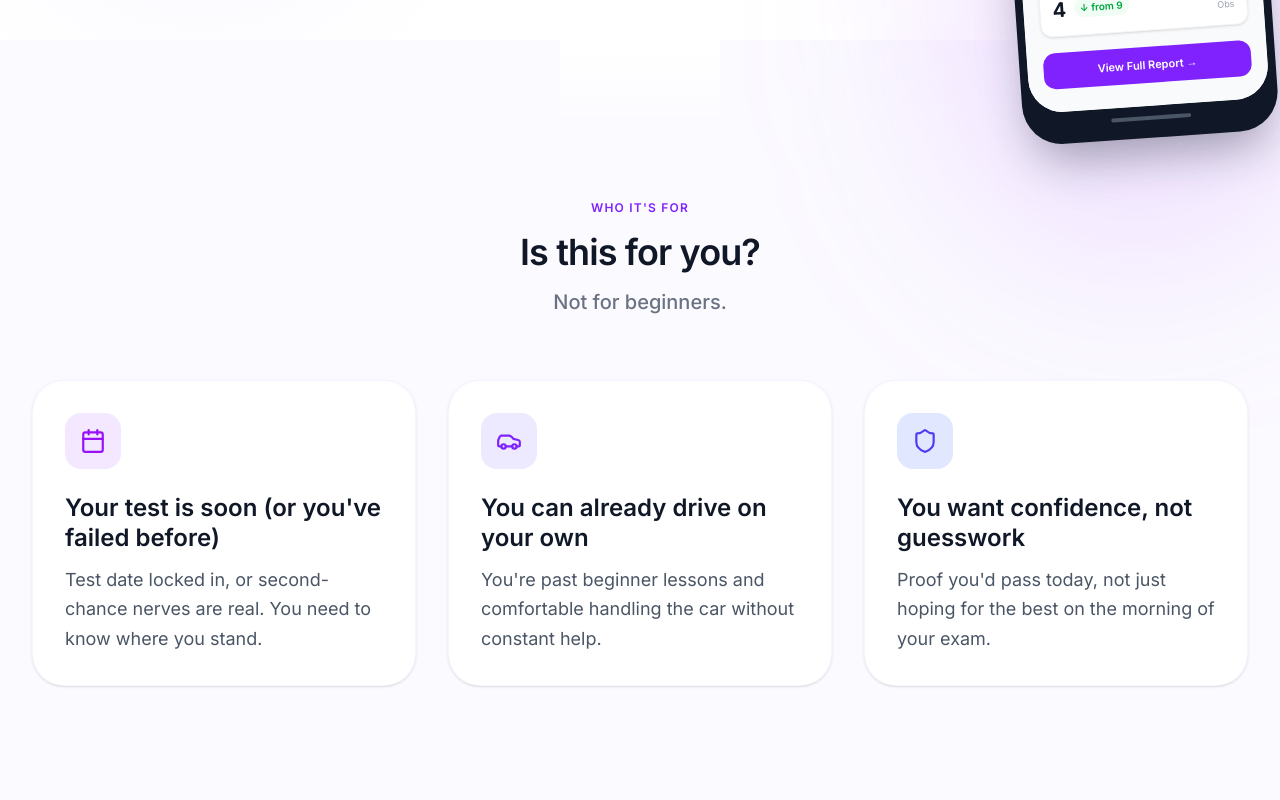
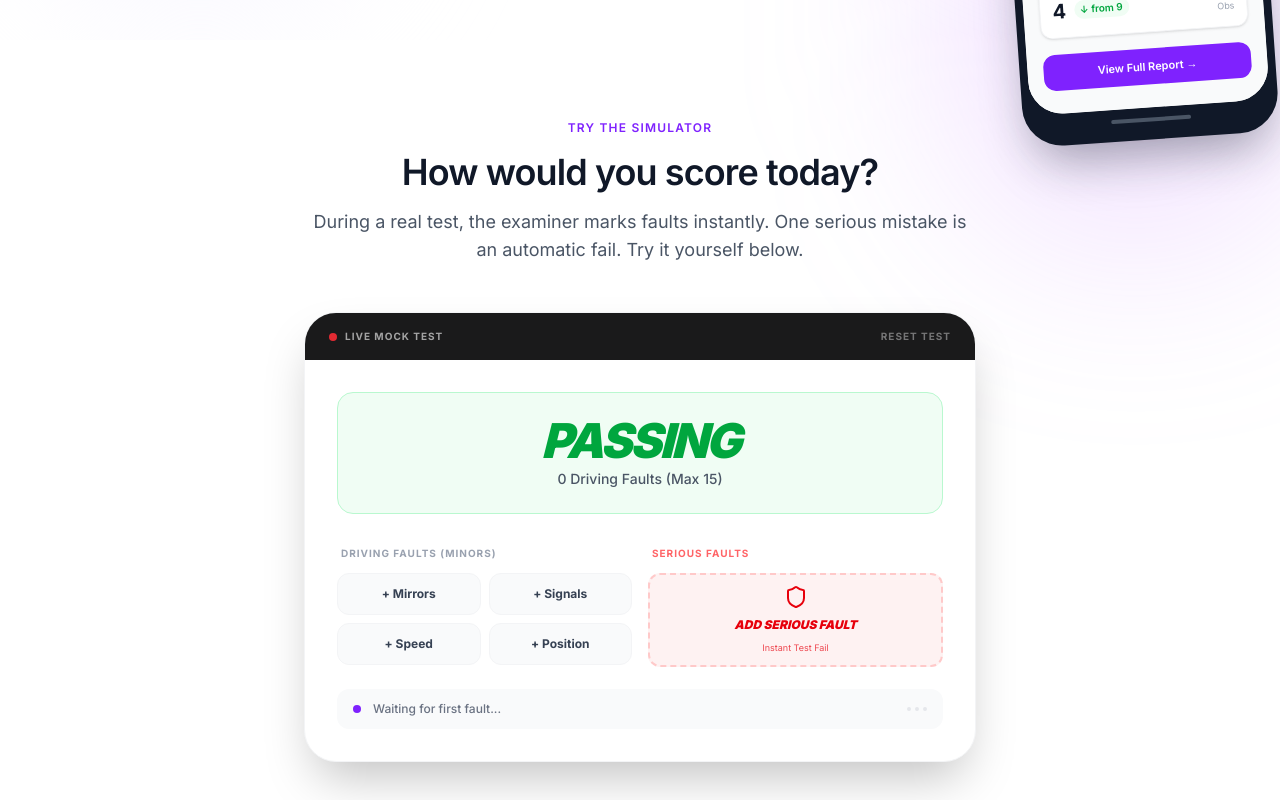
Before and after one commit to Shemiloore/drive-prep, a React (Vite) app: page / in a window 1280 px wide. Shown: the part 680-1480 px from the top of the page. Built offline with nearby package versions, Linux system fonts and the light colour scheme.

Commit message:
feat: add interactive mock test simulator to landing page

```diff
--- a/src/App.jsx
+++ b/src/App.jsx
@@ -422,6 +422,108 @@ function MobileCarousel({ children, count, containerClass, dark = false }) {
   )
 }
 
+// ─── Interactive Scorecard ───────────────────────────────────────────────────
+function InteractiveScorecard() {
+  const [minors, setMinors] = useState(0)
+  const [serious, setSerious] = useState(false)
+  const [lastAction, setLastAction] = useState('')
+
+  const isPassing = !serious && minors < 16
+  const statusColor = isPassing ? 'text-green-600' : 'text-red-600'
+  const statusBg = isPassing ? 'bg-green-50' : 'bg-red-50'
+  const statusBorder = isPassing ? 'border-green-200' : 'border-red-200'
+
+  const addMinor = (type) => {
+    if (minors < 20) setMinors(prev => prev + 1)
+    setLastAction(`Added Driving Fault: ${type}`)
+  }
+
+  const toggleSerious = () => {
+    setSerious(true)
+    setLastAction('SERIOUS FAULT recorded')
+  }
+
+  const reset = () => {
+    setMinors(0)
+    setSerious(false)
+    setLastAction('Test Reset')
+  }
+
+  return (
+    <div className="bg-white rounded-[32px] border border-gray-100 shadow-2xl overflow-hidden max-w-2xl mx-auto">
+      {/* Header */}
+      <div className="bg-[#1A1A1B] px-6 py-4 flex justify-between items-center">
+        <div className="flex items-center gap-2">
+          <div className="w-2 h-2 rounded-full bg-red-500 animate-pulse" />
+          <span className="text-white/60 text-[10px] font-bold uppercase tracking-widest">Live Mock Test</span>
+        </div>
+        <button onClick={reset} className="text-white/40 hover:text-white text-[10px] font-bold uppercase tracking-widest transition-colors">
+          Reset Test
+        </button>
+      </div>
+
+      <div className="p-6 sm:p-8">
+        {/* Status Display */}
+        <div className={`mb-8 p-6 rounded-2xl border ${statusBorder} ${statusBg} transition-colors duration-500 text-center`}>
+          <div className={`text-4xl sm:text-5xl font-black italic tracking-tighter mb-1 ${statusColor}`}>
+            {isPassing ? 'PASSING' : 'FAILING'}
+          </div>
+          <p className="text-gray-600 text-sm font-medium">
+            {serious ? '1 Serious Fault (Automatic Fail)' : `${minors} Driving Faults (Max 15)`}
+          </p>
+        </div>
+
+        {/* Action Buttons */}
+        <div className="grid grid-cols-1 sm:grid-cols-2 gap-4 mb-6">
+          <div className="space-y-3">
+            <p className="text-[10px] font-bold text-gray-400 uppercase tracking-widest ml-1">Driving Faults (Minors)</p>
+            <div className="grid grid-cols-2 gap-2">
+              {['Mirrors', 'Signals', 'Speed', 'Position'].map(fault => (
+                <button
+                  key={fault}
+                  onClick={() => addMinor(fault)}
+                  className="bg-gray-50 hover:bg-violet-50 border border-gray-100 hover:border-violet-200 text-gray-700 py-3 rounded-xl text-xs font-bold transition-all active:scale-95"
+                >
+                  + {fault}
+                </button>
+              ))}
+            </div>
+          </div>
+          <div className="space-y-3">
+            <p className="text-[10px] font-bold text-red-400 uppercase tracking-widest ml-1 text-center sm:text-left">Serious Faults</p>
+            <button
+              onClick={toggleSerious}
+              disabled={serious}
+              className={`w-full h-[calc(100%-25px)] border-2 border-dashed rounded-xl flex flex-col items-center justify-center gap-2 transition-all ${
+                serious
+                ? 'bg-red-600 border-red-600 text-white'
+                : 'bg-red-50 border-red-200 text-red-600 hover:bg-red-100 active:scale-95'
+              }`}
+            >
+              <Shield size={24} />
+              <span className="text-xs font-black uppercase italic">Add Serious Fault</span>
+              <span className="text-[9px] opacity-70">Instant Test Fail</span>
+            </button>
+          </div>
+        </div>
+
+        {/* Live Feed */}
+        <div className="bg-gray-50 rounded-xl px-4 py-3 flex items-center justify-between">
+          <div className="flex items-center gap-3">
+            <div className="w-2 h-2 rounded-full bg-violet-600" />
+            <span className="text-xs text-gray-500 font-medium">{lastAction || 'Waiting for first fault...'}</span>
+          </div>
+          <div className="flex gap-1">
+            {[...Array(3)].map((_, i) => (
+              <div key={i} className="w-1 h-1 rounded-full bg-gray-200" />
+            ))}
+          </div>
+        </div>
+      </div>
+    </div>
+  )
+}
+
 // ─── Main App ─────────────────────────────────────────────────────────────────
 export default function App() {
   const waitlistRef = useRef(null)
@@ -537,6 +639,37 @@ export default function App() {
               </motion.div>
             </motion.div>
           </div>
+        </div>
+      </section>
+
+      {/* ── Experience the Test ───────────────────────────────────────────── */}
+      <section className="py-20 px-4 sm:px-6 lg:px-8 bg-white relative overflow-hidden">
+        <div className="max-w-4xl mx-auto relative z-10">
+          <motion.div
+            variants={fadeUp}
+            initial="hidden"
+            whileInView="visible"
+            viewport={{ once: true, margin: '-80px' }}
+            className="text-center mb-12"
+          >
+            <p className="text-xs font-semibold uppercase tracking-widest text-violet-600 mb-4">TRY THE SIMULATOR</p>
+            <h2 className="text-3xl sm:text-4xl font-semibold tracking-tight text-gray-900 mb-4">
+              How would you score today?
+            </h2>
+            <p className="text-gray-600 text-lg max-w-2xl mx-auto">
+              During a real test, the examiner marks faults instantly.
+              One serious mistake is an automatic fail. Try it yourself below.
+            </p>
+          </motion.div>
+
+          <motion.div
+            variants={fadeUp}
+            initial="hidden"
+            whileInView="visible"
+            viewport={{ once: true }}
+          >
+            <InteractiveScorecard />
+          </motion.div>
         </div>
       </section>
 
```
